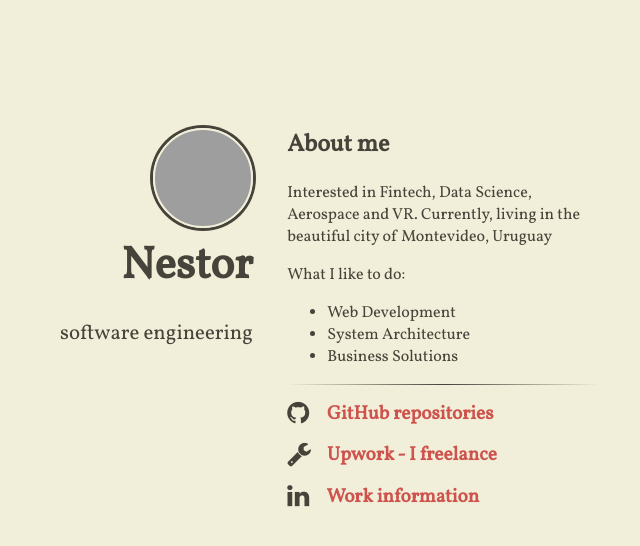
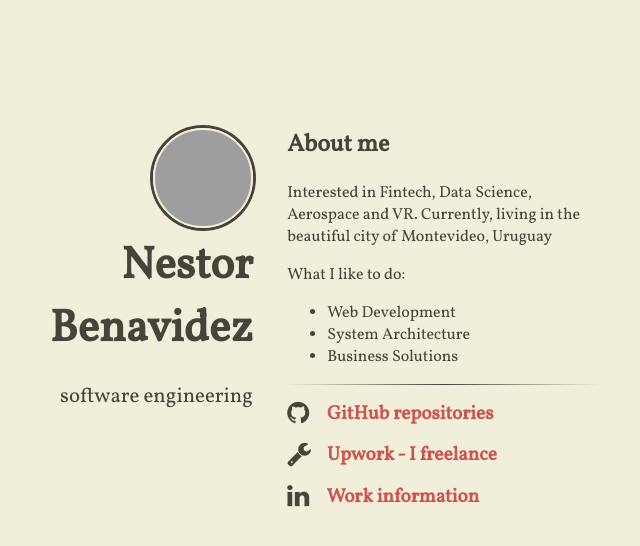
Before and after one commit to nestorbenavidez/shortkingstories.github.io, a Jekyll site: the page built from index.html, in a window 1280 px wide, cut to the strip 0-546 px from the top of the page. Shown: the whole strip, without its empty margins (380-1020 px from the left). Built offline with Jekyll 4.4.1, drawn with Linux system fonts in a browser that asks for light colours; nearby versions of some CDN libraries; grey boxes are pictures that could not be loaded.

Commit message:
change name

```diff
--- a/_config.yml
+++ b/_config.yml
@@ -7,7 +7,7 @@ compass:
   # an avatar or logo (optional)
   logo: "/images/compass.jpeg"
   # author will appear under the avatar (optional)
-  author: "Nestor"
+  author: "Nestor Benavidez"
   # tagline will appear under the title (optional)
   tagline: "software engineering"
   # if include_content is true, the contents of the content.html include will be
```
Also changed, not shown: images/compass.jpeg (added).
